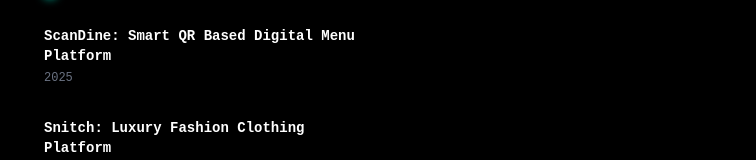
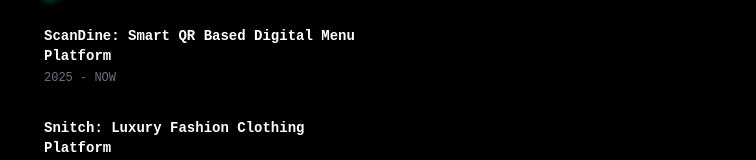
Before and after one commit to NamanShrivastava1/Portfolio-New, a React (Vite) app: page / in a window 1280 px wide. Shown: the part 904-1064 px from the top of the page, without its empty margins (260-1016 px from the left). Built offline with nearby package versions, Linux system fonts and the light colour scheme.

Commit message:
Update project year for ScanDine in Home.jsx; reflect ongoing status with "2025 - NOW".

```diff
--- a/src/pages/Home.jsx
+++ b/src/pages/Home.jsx
@@ -108,7 +108,7 @@
               {[
                 {
                   name: "ScanDine: Smart QR Based Digital Menu Platform",
-                  year: "2025",
+                  year: "2025 - NOW",
                 },
                 {
                   name: "Snitch: Luxury Fashion Clothing Platform",
```
